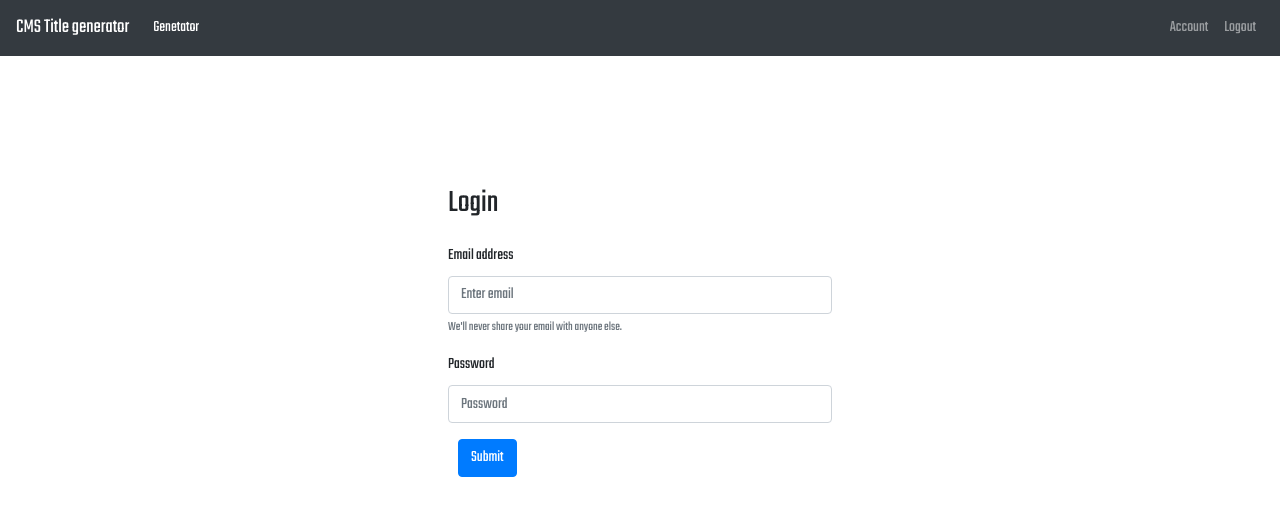
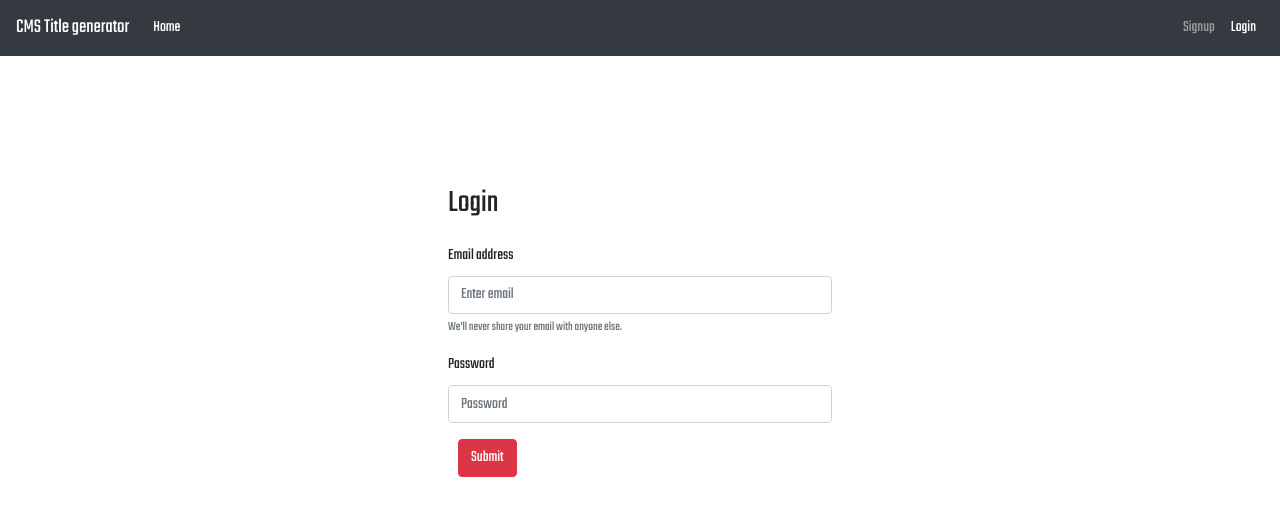
Before and after one commit to DevWichrowski/CMS-title-generator, a React (Create React App) app: page /login in a window 1280 px wide. Shown: the top 516 px of the page. Built offline with nearby package versions, Linux system fonts and the light colour scheme.

Commit message:
Change button primary to danger

```diff
--- a/src/components/Dashboard/GuestDashboard/GuestDashboard.js
+++ b/src/components/Dashboard/GuestDashboard/GuestDashboard.js
@@ -11,10 +11,10 @@ export default function GuestDashboard() {
 				<p>To use this generator please Login or If you don't have account please Signup.</p>
 				<p>
 					<NavLink to="/login">
-						<Button variant="primary">Login</Button>
+						<Button variant="danger">Login</Button>
 					</NavLink>
 					<NavLink to="signup">
-						<Button variant="primary">Signup</Button>
+						<Button variant="danger">Signup</Button>
 					</NavLink>
 				</p>
 			</Jumbotron>
--- a/src/components/Dashboard/GuestDashboard/GuestDashboard.scss
+++ b/src/components/Dashboard/GuestDashboard/GuestDashboard.scss
@@ -4,6 +4,6 @@
     margin: 10% auto;
 }
 
-.btn-primary{
+.btn-danger{
     margin-left: 10px;
 }
--- a/src/components/LoginForm/LoginForm.js
+++ b/src/components/LoginForm/LoginForm.js
@@ -22,7 +22,7 @@ export default class LoginForm extends Component {
 						<Form.Label>Password</Form.Label>
 						<Form.Control type="password" placeholder="Password" />
 					</Form.Group>
-					<Button variant="primary" type="submit">
+					<Button variant="danger" type="submit">
 						Submit
 					</Button>
 				</Form>
--- a/src/components/Signup/Signup.js
+++ b/src/components/Signup/Signup.js
@@ -88,7 +88,7 @@ export default class Signup extends Component {
 							onChange={this.savePassword}
 						/>
 					</Form.Group>
-					<Button variant="primary" onClick={this.registerUser}>
+					<Button variant="danger" onClick={this.registerUser}>
 						Submit
 					</Button>
 				</Form>
--- a/src/store/reducers/usersReducer.js
+++ b/src/store/reducers/usersReducer.js
@@ -1,7 +1,7 @@
 import * as UserActions from '../actions/usersActions';
 
 const initialState = {
-	userLoggedIn: true,
+	userLoggedIn: false,
 };
 
 export function usersReducer(state = initialState, action) {
```
